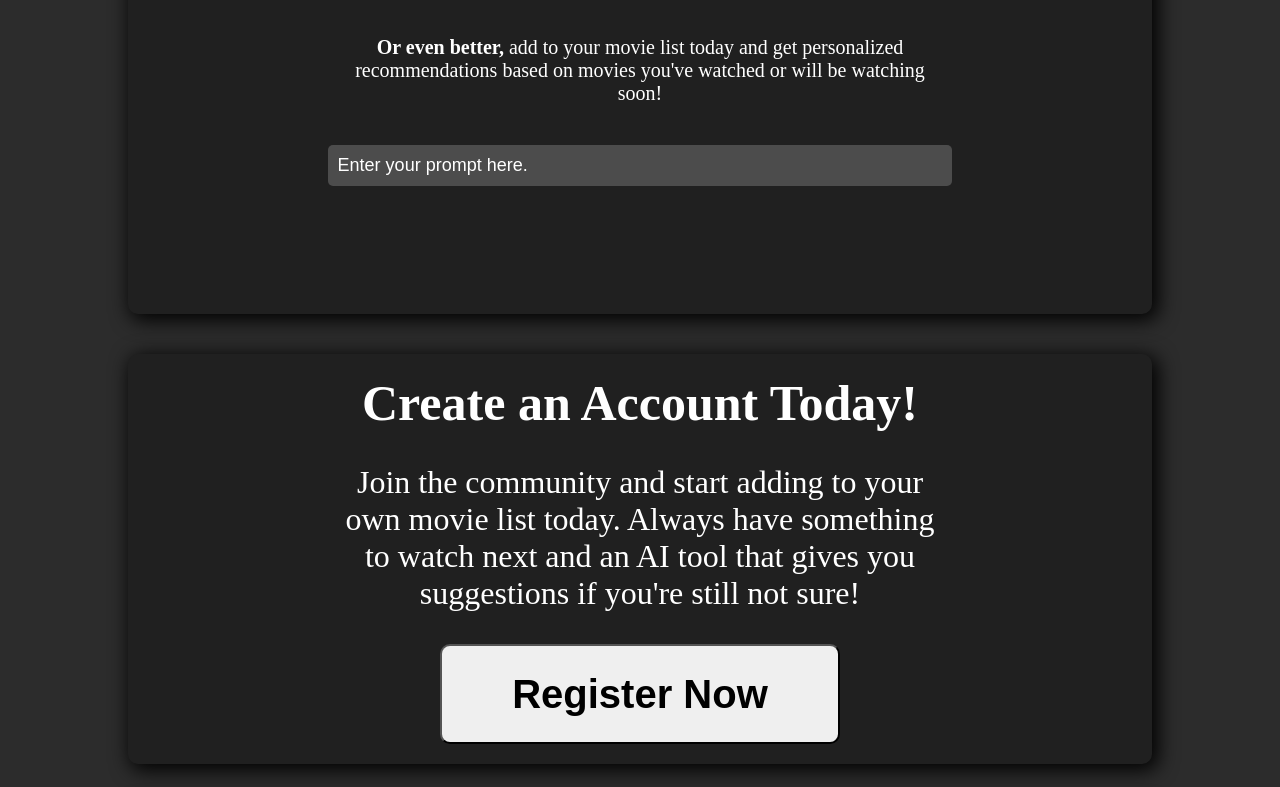
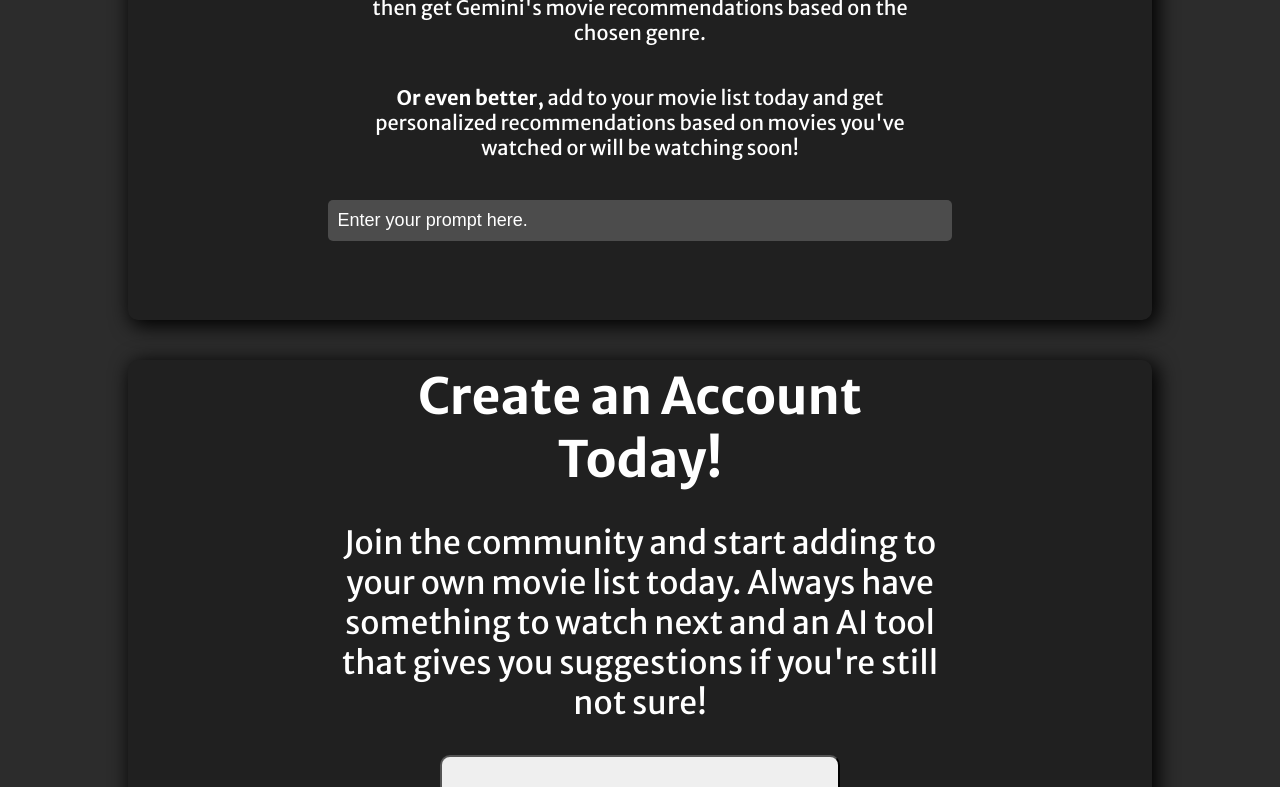
Before and after one commit to hackathon-team-ajgk/google-hackathon, a React (Create React App) app in the folder my-movie-list/: page / in a window 1280 px wide. Shown: the part 1003-1790 px from the top of the page. Built offline with nearby package versions, Linux system fonts and the light colour scheme; no server answers; a web font is replaced by a local one.

Commit message:
1. Display error message if Login is inputted incorrectly
2. Changed Text font

```diff
--- a/my-movie-list/src/App.css
+++ b/my-movie-list/src/App.css
@@ -6,7 +6,7 @@ body {
   flex-direction: column;
   align-items: center;
   overflow-x: hidden;
-  font-family: "";
+  font-family: "Merriweather Sans";
 }
 
 main {
--- a/my-movie-list/src/pages/user-auth/Login.js
+++ b/my-movie-list/src/pages/user-auth/Login.js
@@ -23,6 +23,7 @@ function Login() {
       if (error.response) {
         // The server responded with a status code that falls out of the range of 2xx
         console.error("Login Error:", error.response.data);
+        window.alert('Username or Password is Incorrect')
         console.error("Status Code:", error.response.status);
       } else if (error.request) {
         // The request was made but no response was received
@@ -40,7 +41,7 @@ function Login() {
       username: username,
       password: password,
     };
-    loginUser(credentials);
+
   };
 
   return (
```
